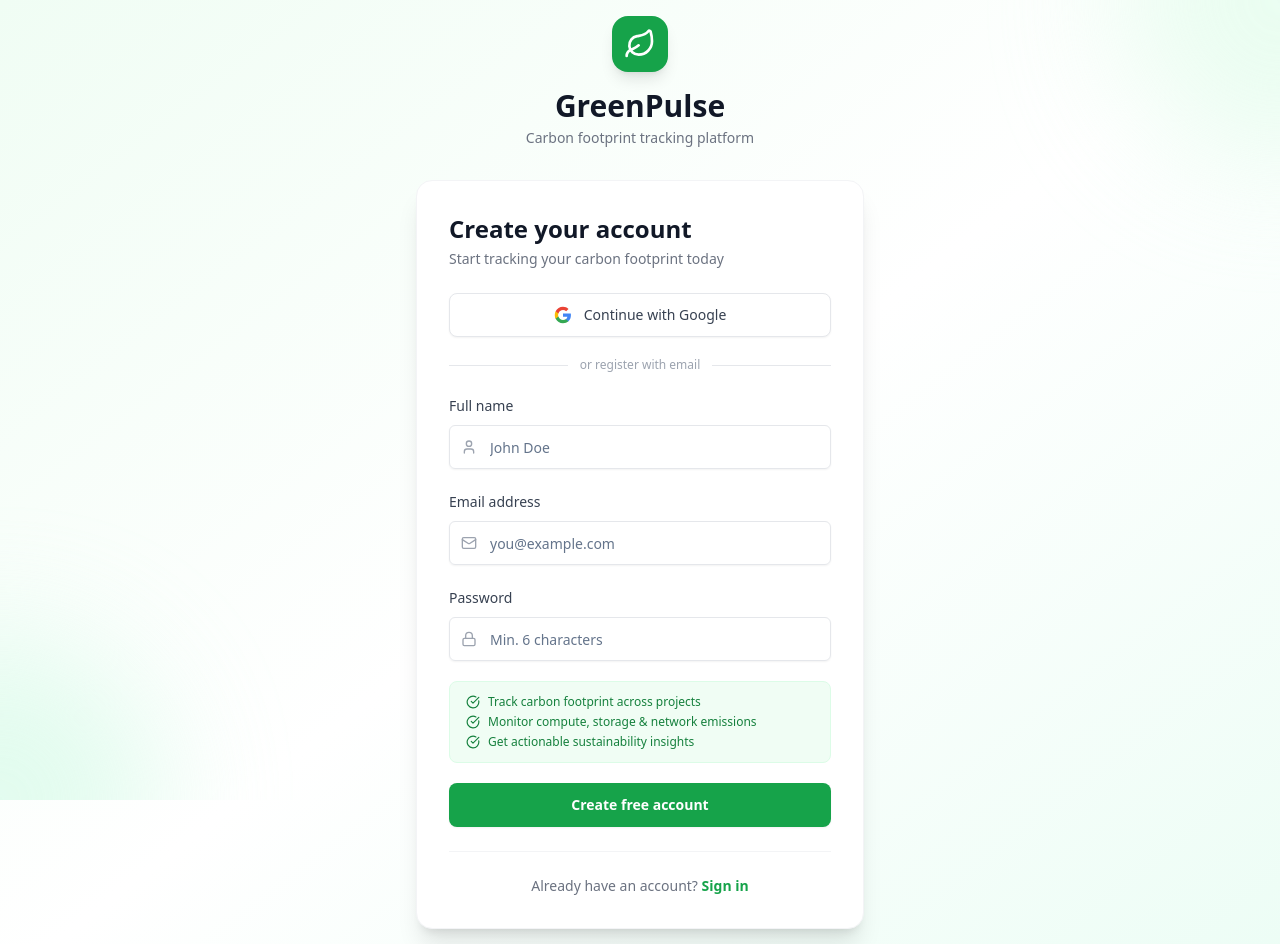
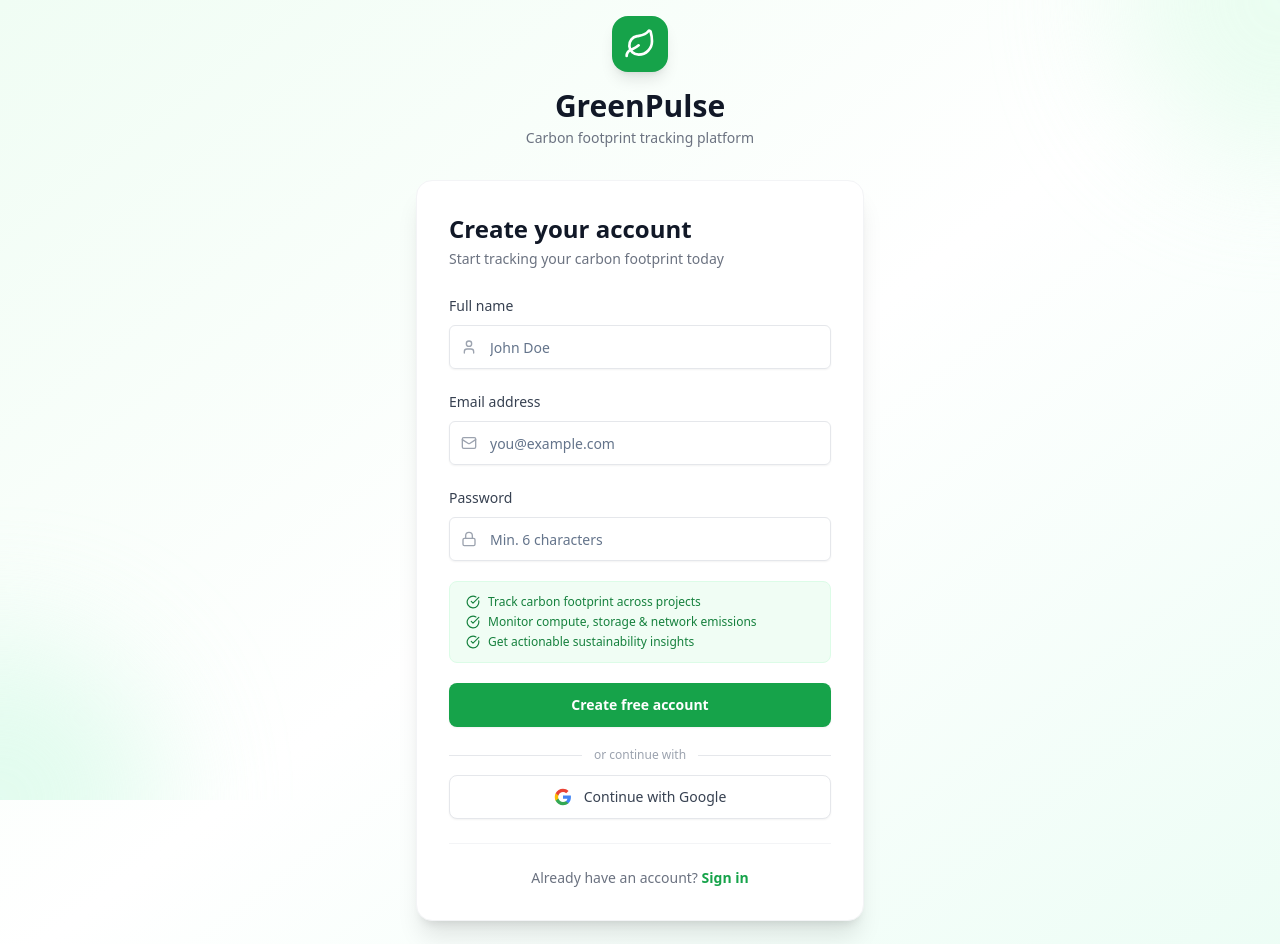
Before and after one commit to IronwallxR5/GreenPulse, a React (Vite) app in the folder frontend/: page /register in a window 1280 px wide. Shown: the top 944 px of the page. Built offline with nearby package versions, Linux system fonts and the light colour scheme; no server answers.

Commit message:
remove duplicate import of authService

```diff
--- a/frontend/src/pages/Auth/Login.tsx
+++ b/frontend/src/pages/Auth/Login.tsx
@@ -16,7 +16,7 @@
   FormMessage,
 } from '../../components/ui/form';
 import { Leaf, Mail, Lock, AlertCircle, Loader2 } from 'lucide-react';
-import { authService } from '../../services/auth.service';
+
 
 // Schema matches backend validateLogin: email + password (min 1)
 const loginSchema = z.object({
@@ -77,29 +77,6 @@
           </div>
 
           <Form {...form}>
-            {/* Google Sign-In */}
-            <button
-              type="button"
-              id="google-signin-btn"
-              onClick={() => authService.loginWithGoogle()}
-              className="w-full flex items-center justify-center gap-3 h-11 rounded-lg border border-gray-200 bg-white hover:bg-gray-50 text-gray-700 font-medium text-sm transition-all duration-200 shadow-sm hover:shadow mb-5"
-            >
-              <svg width="18" height="18" viewBox="0 0 24 24" aria-hidden="true">
-                <path fill="#4285F4" d="M22.56 12.25c0-.78-.07-1.53-.2-2.25H12v4.26h5.92c-.26 1.37-1.04 2.53-2.21 3.31v2.77h3.57c2.08-1.92 3.28-4.74 3.28-8.09z"/>
-                <path fill="#34A853" d="M12 23c2.97 0 5.46-.98 7.28-2.66l-3.57-2.77c-.98.66-2.23 1.06-3.71 1.06-2.86 0-5.29-1.93-6.16-4.53H2.18v2.84C3.99 20.53 7.7 23 12 23z"/>
-                <path fill="#FBBC05" d="M5.84 14.09c-.22-.66-.35-1.36-.35-2.09s.13-1.43.35-2.09V7.07H2.18C1.43 8.55 1 10.22 1 12s.43 3.45 1.18 4.93l3.66-2.84z"/>
-                <path fill="#EA4335" d="M12 5.38c1.62 0 3.06.56 4.21 1.64l3.15-3.15C17.45 2.09 14.97 1 12 1 7.7 1 3.99 3.47 2.18 7.07l3.66 2.84c.87-2.6 3.3-4.53 6.16-4.53z"/>
-              </svg>
-              Continue with Google
-            </button>
-
-            {/* Divider */}
-            <div className="flex items-center gap-3 mb-5">
-              <div className="flex-1 h-px bg-gray-200" />
-              <span className="text-xs text-gray-400 font-medium">or sign in with email</span>
-              <div className="flex-1 h-px bg-gray-200" />
-            </div>
-
             <form onSubmit={form.handleSubmit(onSubmit)} className="space-y-5">
               {/* Email */}
               <FormField
@@ -172,6 +149,29 @@
                 )}
               </Button>
             </form>
+
+            {/* Divider */}
+            <div className="flex items-center gap-3 mt-5">
+              <div className="flex-1 h-px bg-gray-200" />
+              <span className="text-xs text-gray-400 font-medium">or continue with</span>
+              <div className="flex-1 h-px bg-gray-200" />
+            </div>
+
+            {/* Google Sign-In */}
+            <button
+              type="button"
+              id="google-signin-btn"
+              onClick={() => authService.loginWithGoogle()}
+              className="w-full flex items-center justify-center gap-3 h-11 rounded-lg border border-gray-200 bg-white hover:bg-gray-50 text-gray-700 font-medium text-sm transition-all duration-200 shadow-sm hover:shadow mt-3"
+            >
+              <svg width="18" height="18" viewBox="0 0 24 24" aria-hidden="true">
+                <path fill="#4285F4" d="M22.56 12.25c0-.78-.07-1.53-.2-2.25H12v4.26h5.92c-.26 1.37-1.04 2.53-2.21 3.31v2.77h3.57c2.08-1.92 3.28-4.74 3.28-8.09z"/>
+                <path fill="#34A853" d="M12 23c2.97 0 5.46-.98 7.28-2.66l-3.57-2.77c-.98.66-2.23 1.06-3.71 1.06-2.86 0-5.29-1.93-6.16-4.53H2.18v2.84C3.99 20.53 7.7 23 12 23z"/>
+                <path fill="#FBBC05" d="M5.84 14.09c-.22-.66-.35-1.36-.35-2.09s.13-1.43.35-2.09V7.07H2.18C1.43 8.55 1 10.22 1 12s.43 3.45 1.18 4.93l3.66-2.84z"/>
+                <path fill="#EA4335" d="M12 5.38c1.62 0 3.06.56 4.21 1.64l3.15-3.15C17.45 2.09 14.97 1 12 1 7.7 1 3.99 3.47 2.18 7.07l3.66 2.84c.87-2.6 3.3-4.53 6.16-4.53z"/>
+              </svg>
+              Continue with Google
+            </button>
           </Form>
 
           {/* Divider */}
--- a/frontend/src/pages/Auth/Register.tsx
+++ b/frontend/src/pages/Auth/Register.tsx
@@ -16,7 +16,7 @@
   FormMessage,
 } from '../../components/ui/form';
 import { Leaf, Mail, Lock, User, AlertCircle, Loader2, CheckCircle } from 'lucide-react';
-import { authService } from '../../services/auth.service';
+
 
 // Schema matches backend validateRegister: name (min 2), email, password (min 6)
 const registerSchema = z.object({
@@ -81,29 +81,6 @@
           </div>
 
           <Form {...form}>
-            {/* Google Sign-In */}
-            <button
-              type="button"
-              id="google-signup-btn"
-              onClick={() => authService.loginWithGoogle()}
-              className="w-full flex items-center justify-center gap-3 h-11 rounded-lg border border-gray-200 bg-white hover:bg-gray-50 text-gray-700 font-medium text-sm transition-all duration-200 shadow-sm hover:shadow mb-5"
-            >
-              <svg width="18" height="18" viewBox="0 0 24 24" aria-hidden="true">
-                <path fill="#4285F4" d="M22.56 12.25c0-.78-.07-1.53-.2-2.25H12v4.26h5.92c-.26 1.37-1.04 2.53-2.21 3.31v2.77h3.57c2.08-1.92 3.28-4.74 3.28-8.09z"/>
-                <path fill="#34A853" d="M12 23c2.97 0 5.46-.98 7.28-2.66l-3.57-2.77c-.98.66-2.23 1.06-3.71 1.06-2.86 0-5.29-1.93-6.16-4.53H2.18v2.84C3.99 20.53 7.7 23 12 23z"/>
-                <path fill="#FBBC05" d="M5.84 14.09c-.22-.66-.35-1.36-.35-2.09s.13-1.43.35-2.09V7.07H2.18C1.43 8.55 1 10.22 1 12s.43 3.45 1.18 4.93l3.66-2.84z"/>
-                <path fill="#EA4335" d="M12 5.38c1.62 0 3.06.56 4.21 1.64l3.15-3.15C17.45 2.09 14.97 1 12 1 7.7 1 3.99 3.47 2.18 7.07l3.66 2.84c.87-2.6 3.3-4.53 6.16-4.53z"/>
-              </svg>
-              Continue with Google
-            </button>
-
-            {/* Divider */}
-            <div className="flex items-center gap-3 mb-5">
-              <div className="flex-1 h-px bg-gray-200" />
-              <span className="text-xs text-gray-400 font-medium">or register with email</span>
-              <div className="flex-1 h-px bg-gray-200" />
-            </div>
-
             <form onSubmit={form.handleSubmit(onSubmit)} className="space-y-5">
               {/* Name */}
               <FormField
@@ -222,6 +199,29 @@
                 )}
               </Button>
             </form>
+
+            {/* Divider */}
+            <div className="flex items-center gap-3 mt-5">
+              <div className="flex-1 h-px bg-gray-200" />
+              <span className="text-xs text-gray-400 font-medium">or continue with</span>
+              <div className="flex-1 h-px bg-gray-200" />
+            </div>
+
+            {/* Google Sign-In */}
+            <button
+              type="button"
+              id="google-signup-btn"
+              onClick={() => authService.loginWithGoogle()}
+              className="w-full flex items-center justify-center gap-3 h-11 rounded-lg border border-gray-200 bg-white hover:bg-gray-50 text-gray-700 font-medium text-sm transition-all duration-200 shadow-sm hover:shadow mt-3"
+            >
+              <svg width="18" height="18" viewBox="0 0 24 24" aria-hidden="true">
+                <path fill="#4285F4" d="M22.56 12.25c0-.78-.07-1.53-.2-2.25H12v4.26h5.92c-.26 1.37-1.04 2.53-2.21 3.31v2.77h3.57c2.08-1.92 3.28-4.74 3.28-8.09z"/>
+                <path fill="#34A853" d="M12 23c2.97 0 5.46-.98 7.28-2.66l-3.57-2.77c-.98.66-2.23 1.06-3.71 1.06-2.86 0-5.29-1.93-6.16-4.53H2.18v2.84C3.99 20.53 7.7 23 12 23z"/>
+                <path fill="#FBBC05" d="M5.84 14.09c-.22-.66-.35-1.36-.35-2.09s.13-1.43.35-2.09V7.07H2.18C1.43 8.55 1 10.22 1 12s.43 3.45 1.18 4.93l3.66-2.84z"/>
+                <path fill="#EA4335" d="M12 5.38c1.62 0 3.06.56 4.21 1.64l3.15-3.15C17.45 2.09 14.97 1 12 1 7.7 1 3.99 3.47 2.18 7.07l3.66 2.84c.87-2.6 3.3-4.53 6.16-4.53z"/>
+              </svg>
+              Continue with Google
+            </button>
           </Form>
 
           {/* Divider */}
```
